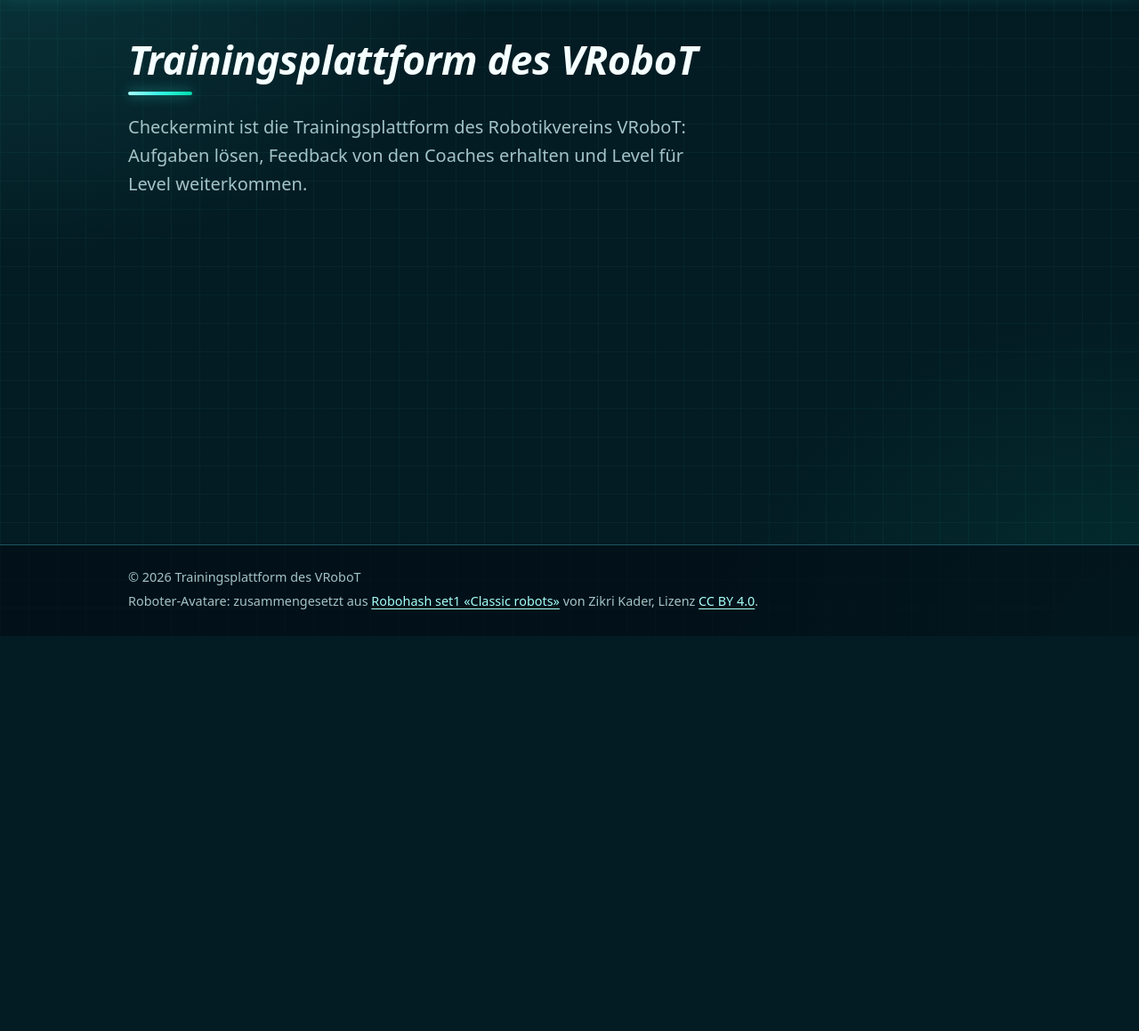
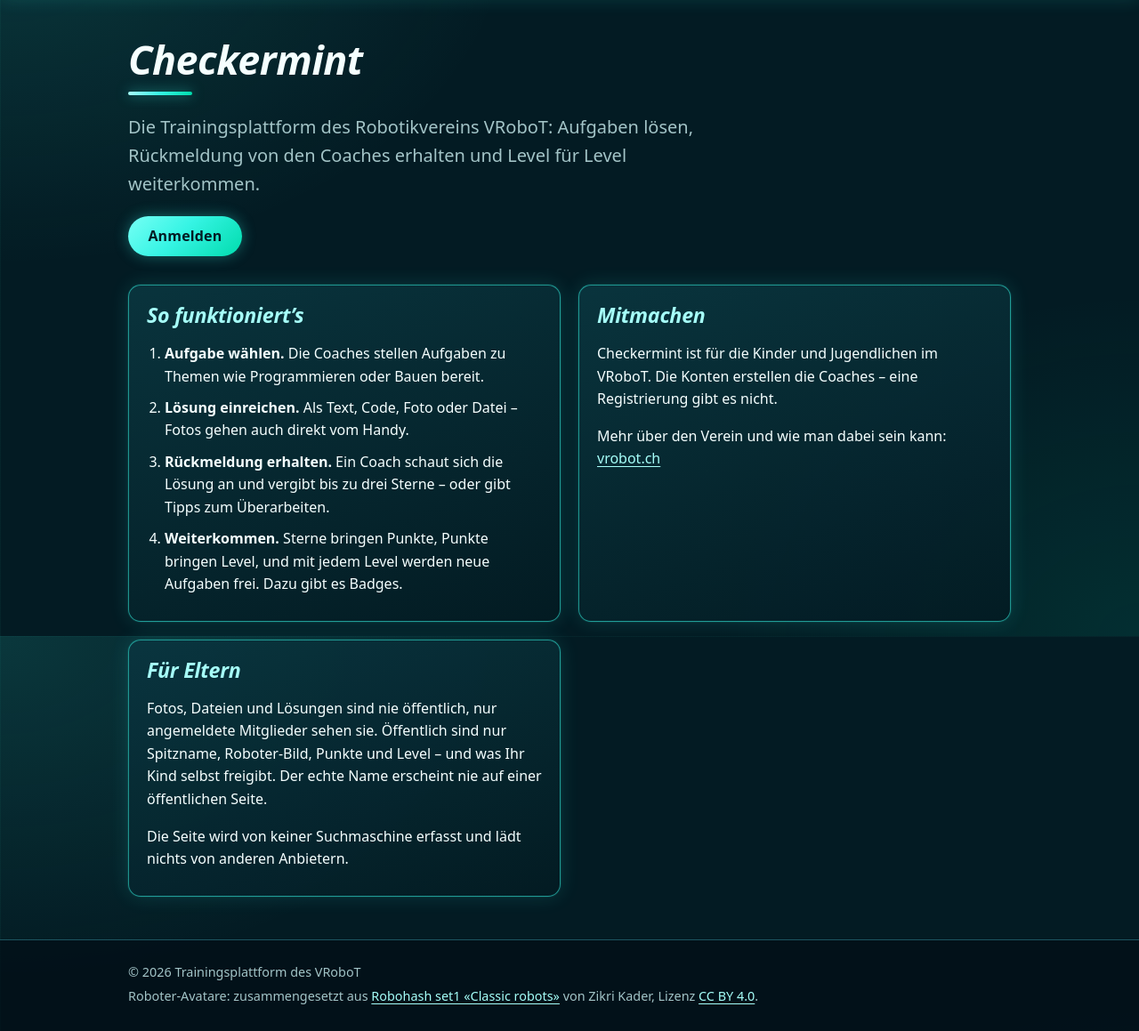
Before and after one commit to kreuzlin/checkermint, a Django app: page / in a window 1280 px wide. Shown: the part 85-1244 px from the top of the page at 89% size. Before the commit the page ends 770 px from the top, so only its background shows below. Run offline with Django 5.2, Linux system fonts and the light colour scheme; parts of the project's set-up code (start-up, migrations or seed data) failed here and were passed over.

Commit message:
Add landing page (#94)
Fixes #45 (brief 5.12).

## What changed
- Visitors on `/` now see a landing page
(`core/templates/core/_landing.html`) instead of the bare title: what
Checkermint is, a login button, "So funktioniert's" (choose a task,
submit, get stars and feedback, points/levels/badges), "Mitmachen"
(accounts are created by coaches, link to vrobot.ch) and "Für Eltern"
(what is public and what never is).
- No images and no participant data on the page (tested). Logged-in
users still get their dashboard or the coach view.
- Small CSS block for the hero and the step list.
- Docs: `docs/architecture.md`, `docs/STATUS.md`.

The wording should be reviewed by the maintainer (noted in STATUS.md).

## Testing
- New `core/tests/test_landing.py`.
- Ruff clean; full test suite OK.

🤖 Generated with [Claude Code](https://claude.com/claude-code)

Co-authored-by: Linard Paly <linard@Linards-MacBook-Pro-M1.local>
Co-authored-by: Claude Opus 5.5 <noreply@anthropic.com>

```diff
--- a/core/static/core/css/site.css
+++ b/core/static/core/css/site.css
@@ -256,6 +256,19 @@ main {
   max-width: 40rem;
   font-size: 1.25rem;
   color: var(--text-muted);
+}
+
+/* Landing page for visitors (#45). */
+.landing-hero {
+  margin-bottom: 2rem;
+}
+
+.landing-steps {
+  padding-left: 1.25rem;
+}
+
+.landing-steps li + li {
+  margin-top: 0.6rem;
 }
 
 .site-footer {
--- /dev/null
+++ b/core/templates/core/_landing.html
@@ -0,0 +1,30 @@
+{% comment %}Public start page for visitors, e.g. parents (brief 5.12, #45). No photos of children; nothing that a participant has not made public.{% endcomment %}
+<section class="landing-hero">
+  <h1>{{ site_short_name }}</h1>
+  <p class="lead">Die Trainingsplattform des Robotikvereins VRoboT: Aufgaben lösen, Rückmeldung von den Coaches erhalten und Level für Level weiterkommen.</p>
+  <p><a class="button" href="{% url 'accounts:login' %}">Anmelden</a></p>
+</section>
+
+<div class="dashboard">
+  <section class="dashboard-block" aria-labelledby="so-gehts">
+    <h2 id="so-gehts">So funktioniert’s</h2>
+    <ol class="landing-steps">
+      <li><strong>Aufgabe wählen.</strong> Die Coaches stellen Aufgaben zu Themen wie Programmieren oder Bauen bereit.</li>
+      <li><strong>Lösung einreichen.</strong> Als Text, Code, Foto oder Datei – Fotos gehen auch direkt vom Handy.</li>
+      <li><strong>Rückmeldung erhalten.</strong> Ein Coach schaut sich die Lösung an und vergibt bis zu drei Sterne – oder gibt Tipps zum Überarbeiten.</li>
+      <li><strong>Weiterkommen.</strong> Sterne bringen Punkte, Punkte bringen Level, und mit jedem Level werden neue Aufgaben frei. Dazu gibt es Badges.</li>
+    </ol>
+  </section>
+
+  <section class="dashboard-block" aria-labelledby="mitmachen">
+    <h2 id="mitmachen">Mitmachen</h2>
+    <p>{{ site_short_name }} ist für die Kinder und Jugendlichen im VRoboT. Die Konten erstellen die Coaches – eine Registrierung gibt es nicht.</p>
+    <p>Mehr über den Verein und wie man dabei sein kann: <a href="https://vrobot.ch">vrobot.ch</a></p>
+  </section>
+
+  <section class="dashboard-block" aria-labelledby="eltern">
+    <h2 id="eltern">Für Eltern</h2>
+    <p>Fotos, Dateien und Lösungen sind nie öffentlich, nur angemeldete Mitglieder sehen sie. Öffentlich sind nur Spitzname, Roboter-Bild, Punkte und Level – und was Ihr Kind selbst freigibt. Der echte Name erscheint nie auf einer öffentlichen Seite.</p>
+    <p>Die Seite wird von keiner Suchmaschine erfasst und lädt nichts von anderen Anbietern.</p>
+  </section>
+</div>
--- a/core/templates/core/home.html
+++ b/core/templates/core/home.html
@@ -11,7 +11,6 @@
     </p>
     {% include "badges/_recent.html" %}
   {% else %}
-    <h1>{{ site_name }}</h1>
-    <p class="lead">{{ site_description }}</p>
+    {% include "core/_landing.html" %}
   {% endif %}
 {% endblock %}
```
Also changed, not shown: core/tests/test_landing.py (added, +40 -0 lines), docs/STATUS.md (+7 -4 lines), docs/architecture.md (+4 -2 lines).
